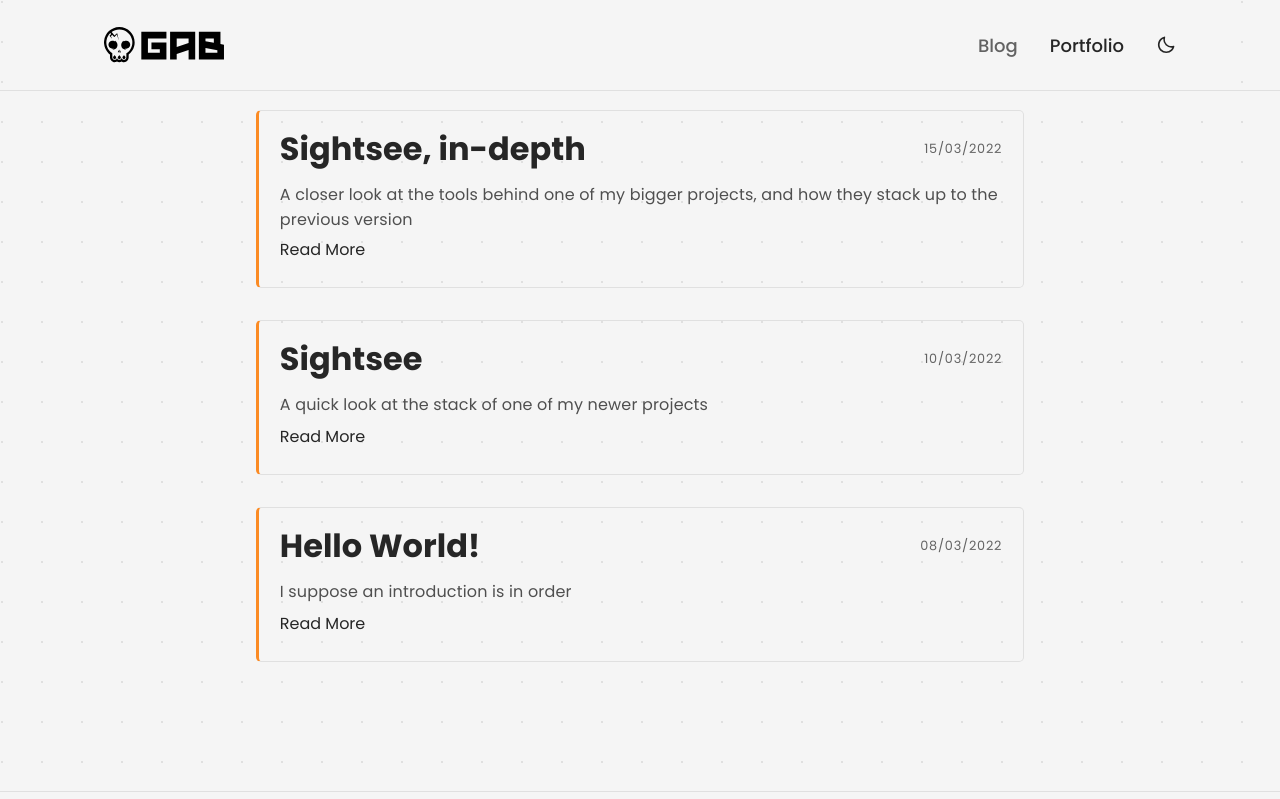
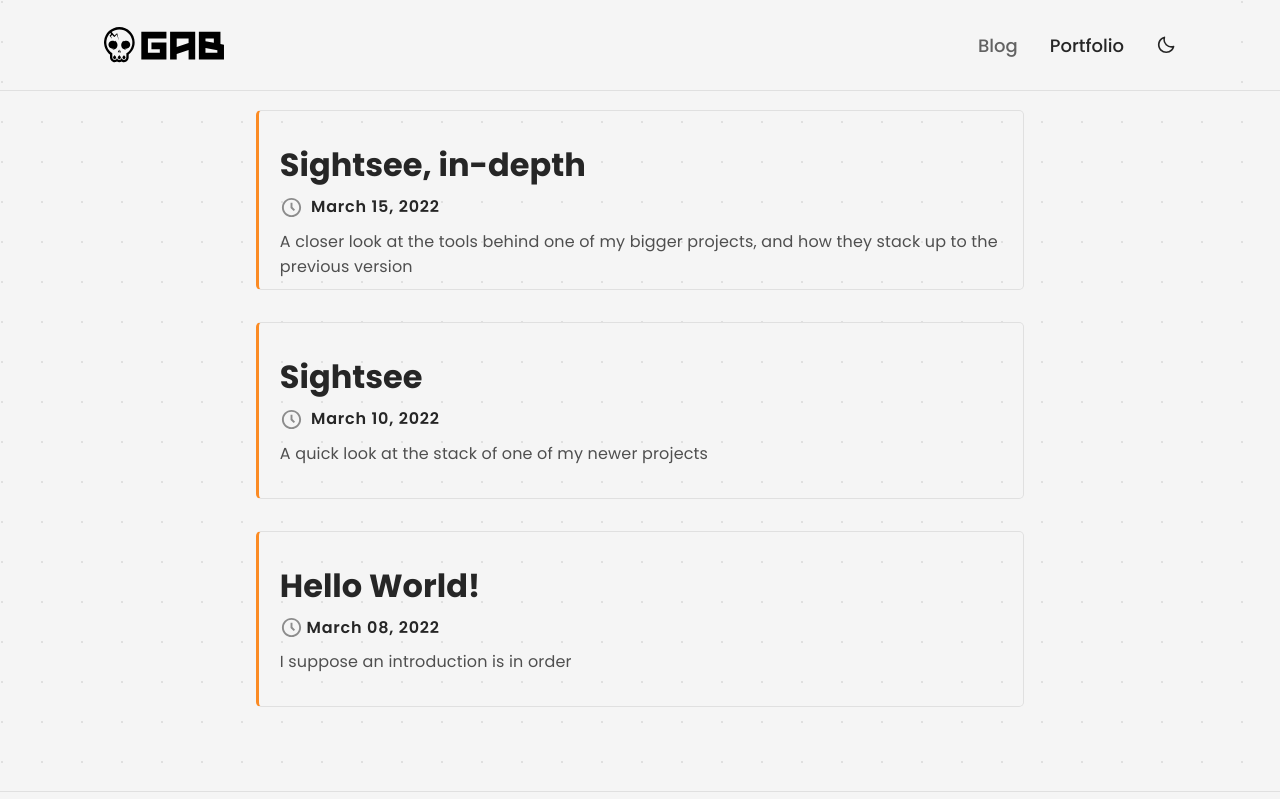
Before and after one commit to Darkryhr/digital-garden, a Next.js app: page /blog in a window 1280 px wide. Shown: the top 799 px of the page. Built offline with nearby package versions, Linux system fonts and the light colour scheme.

Commit message:
improved blog section

```diff
--- a/components/date-formatter.js
+++ b/components/date-formatter.js
@@ -1,16 +1,30 @@
 import { parseISO, format } from 'date-fns';
 import styled from 'styled-components';
+import { BiTimeFive } from 'react-icons/bi';
 
 const DateFormatter = ({ dateString }) => {
   const date = parseISO(dateString);
-  return <Time dateTime={dateString}>{format(date, 'dd/MM/yyyy')}</Time>;
+  return (
+    <Time dateTime={dateString}>
+      <BiTimeFive
+        size={23}
+        style={{
+          opacity: 0.5,
+        }}
+      />{' '}
+      {format(date, 'MMMM dd, yyyy')}
+    </Time>
+  );
 };
 
 export default DateFormatter;
 
 const Time = styled.time`
-  opacity: 0.7;
-  font-size: 0.8rem;
+  font-weight: 600;
   letter-spacing: 0.05rem;
-  padding-top: 1rem;
+  padding-top: 0.5rem;
+  display: flex;
+  width: 160px;
+  align-items: center;
+  justify-content: space-between;
 `;
--- a/components/header/Header.js
+++ b/components/header/Header.js
@@ -91,7 +91,7 @@ const Menu = ({ mobile, themeIcon, toggleTheme }) => {
         whileHover={{ scale: 1.1 }}
         whileTap={{ scale: 0.9 }}
         currentTheme={themeIcon}
-        active={router.pathname == '/blog' ? true : false}
+        active={router.pathname.includes('/blog') ? true : false}
       >
         <Link href='/blog'>Blog</Link>
       </LinkWrapper>
--- a/components/post-preview.js
+++ b/components/post-preview.js
@@ -16,16 +16,6 @@ const PostPreview = ({ title, date, excerpt, slug }) => {
           <DateFormatter dateString={date} />
         </SpacedRow>
         <PreviewSubtitle>{excerpt}</PreviewSubtitle>
-        <Link href={`/blog/${slug}`} passHref>
-          <BlogLink
-            whileHover={{
-              color: '#fb8b24',
-              borderBottom: '2px solid #fb8b24',
-            }}
-          >
-            Read More
-          </BlogLink>
-        </Link>
       </PreviewWrapper>
     </Link>
   );
@@ -38,9 +28,9 @@ const PreviewTitle = styled(Heading3)`
 `;
 
 const PreviewSubtitle = styled(Subtitle)`
-  overflow: hidden;
-  max-height: 48px;
-
+  /* overflow: hidden; */
+  max-height: 40px;
+  text-overflow: ellipsis;
   line-height: normal;
 `;
 
@@ -54,7 +44,7 @@ const BlogLink = styled(motion.button)`
 
 const PreviewWrapper = styled.div`
   cursor: pointer;
-  padding: 1rem 1.3rem;
+  padding: 2rem 1.3rem;
   border: 1px solid ${({ theme }) => theme.colors.secondary};
   max-width: 768px;
   max-height: 180px;
--- a/components/styled/LayoutStyles.js
+++ b/components/styled/LayoutStyles.js
@@ -6,9 +6,7 @@ export const SpacedRow = styled.div`
   justify-content: space-between;
   align-items: flex-start;
   margin-bottom: 0.6rem;
-  @media (${breakpoint.device.sm}) {
-    flex-direction: column;
-  }
+  flex-direction: column;
 `;
 
 export const ContentWrapper = styled(SpacedRow)`
```
Also changed, not shown: components/post-body.js (+12 -2 lines), pages/blog/[slug].js (+31 -2 lines).
